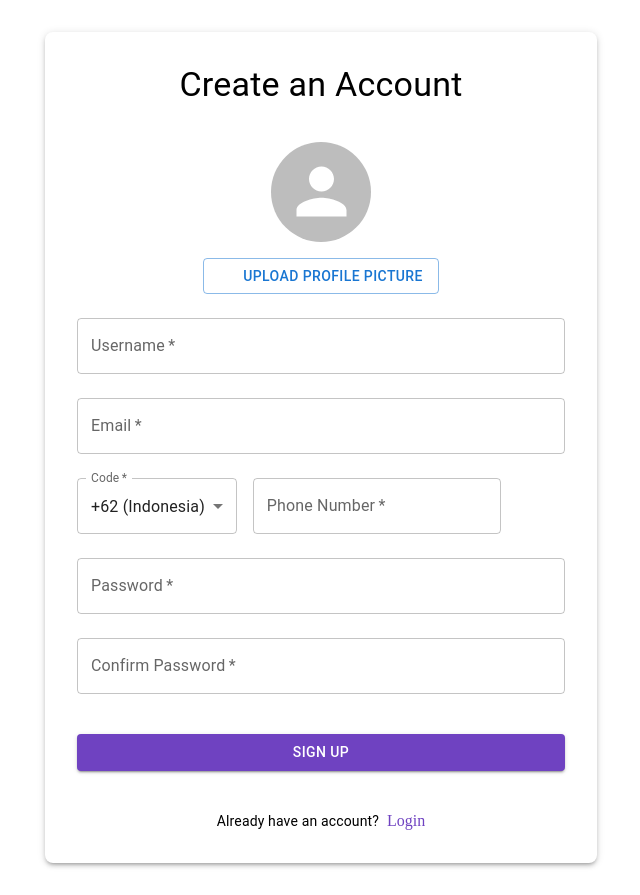
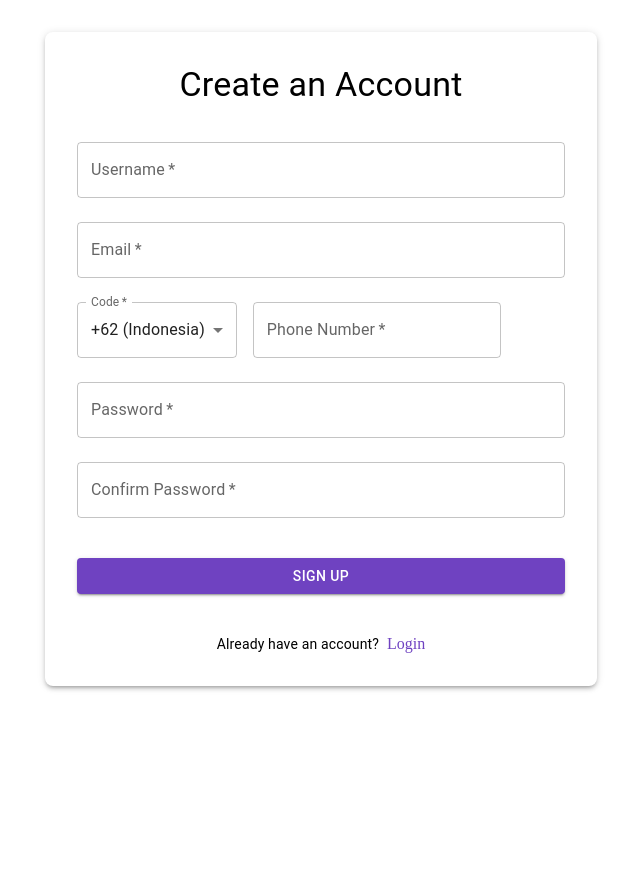
Before and after one commit to nervouswilliam/WISE, a React (Vite) app in the folder frontend/: page /signup in a window 1280 px wide. Shown: the whole page, without its empty margins (319-959 px from the left). After the commit the page ends 800 px from the top, so only its background shows below. Built offline with nearby package versions, Linux system fonts and the light colour scheme; some icons are missing; a web font is replaced by a local one.

Commit message:
update logic signup

```diff
--- a/frontend/src/pages/SignupPage.jsx
+++ b/frontend/src/pages/SignupPage.jsx
@@ -61,6 +61,7 @@ function SignupPage() {
 
         setUploadingImage(true);
         try {
+            console.log(file);
             const imageUrl = await productService.addImageUrl(file, 'profile_picture', 'profilePic_' + Date.now());
             setFormData((prev) => ({ ...prev, imageUrl }));
             alert("Image uploaded successfully!");
@@ -166,7 +167,7 @@ function SignupPage() {
                     Create an Account
                 </Typography>
 
-                <Box sx={{ display: 'flex', flexDirection: 'column', alignItems: 'center', gap: 2 }}>
+                {/* <Box sx={{ display: 'flex', flexDirection: 'column', alignItems: 'center', gap: 2 }}>
                     <Avatar
                         src={formData.imageUrl}
                         sx={{ width: 100, height: 100 }}
@@ -180,7 +181,7 @@ function SignupPage() {
                         {uploadingImage ? 'Uploading...' : 'Upload Profile Picture'}
                         <VisuallyHiddenInput type="file" accept="image/*" onChange={handleFileChange} />
                     </Button>
-                </Box>
+                </Box> */}
                 {error && <Alert severity="error">{error}</Alert>}
 
                 <TextField
```
